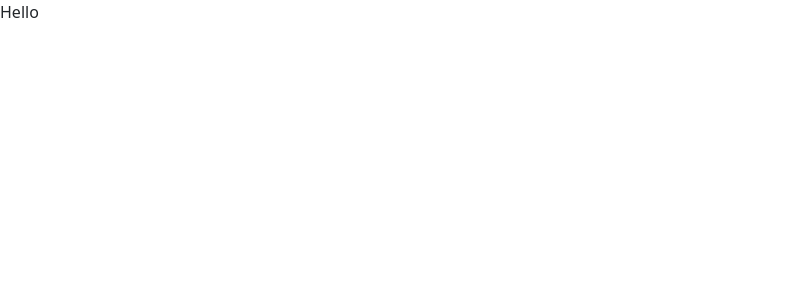
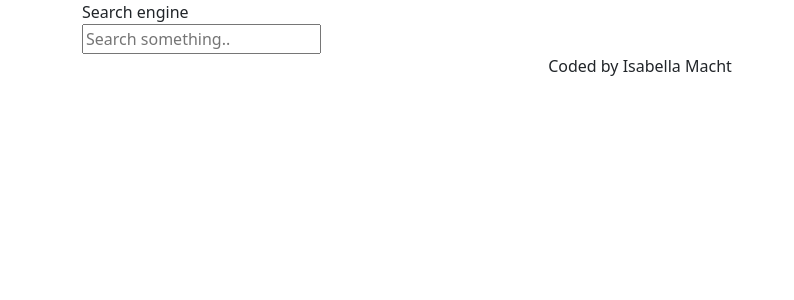
Before and after one commit to isabellamacht/dictionary-project, a React (Create React App) app: page / in a window 1280 px wide. Shown: the top 300 px of the page, without its empty margins (0-794 px from the left). Built offline with nearby package versions, Linux system fonts and the light colour scheme.

Commit message:
Added search engine

```diff
--- a/src/App.js
+++ b/src/App.js
@@ -1,9 +1,16 @@
 import "./App.css";
+import Dictionary from "./Dictionary";
 
 export default function App() {
   return (
     <div className="App">
-      <header className="App-header">Hello</header>
+      <div className="container">
+        <header className="App-header">Search engine</header>
+        <main>
+          <Dictionary />
+        </main>
+        <footer className="text-center">Coded by Isabella Macht</footer>
+      </div>
     </div>
   );
 }
--- /dev/null
+++ b/src/Dictionary.js
@@ -0,0 +1,26 @@
+import React, { useState } from "react";
+
+export default function Dictionary() {
+  let [keyword, setKeyword] = useState("");
+
+  function search(event) {
+    event.preventDefault();
+    alert(`Searching for ${keyword}`);
+  }
+
+  function handleKeywordChange(event) {
+    setKeyword(event.target.value);
+  }
+
+  return (
+    <div className="Dictionary">
+      <form onSubmit={search}>
+        <input
+          type="search"
+          onChange={handleKeywordChange}
+          placeholder="Search something.."
+        />
+      </form>
+    </div>
+  );
+}
```
